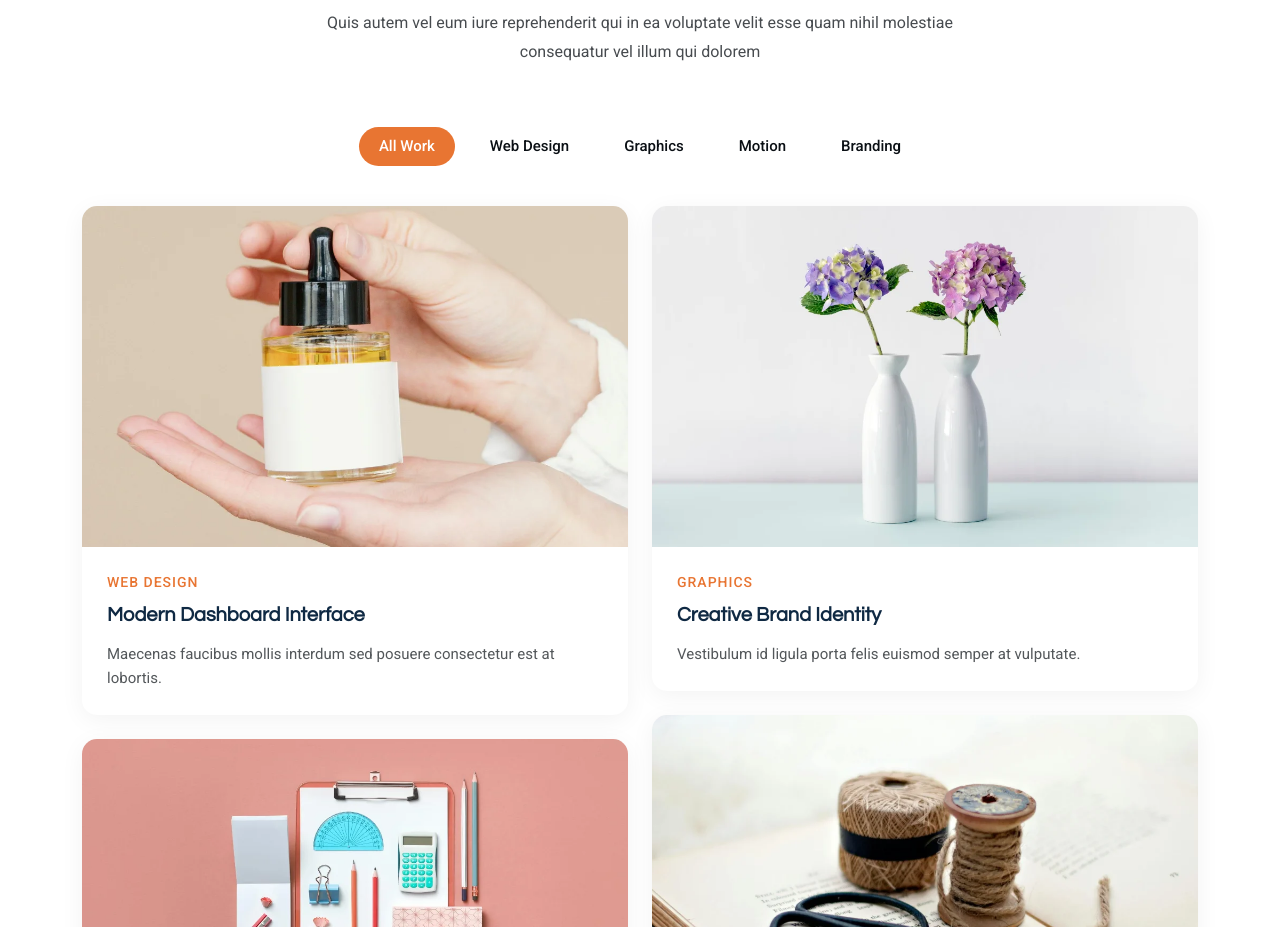
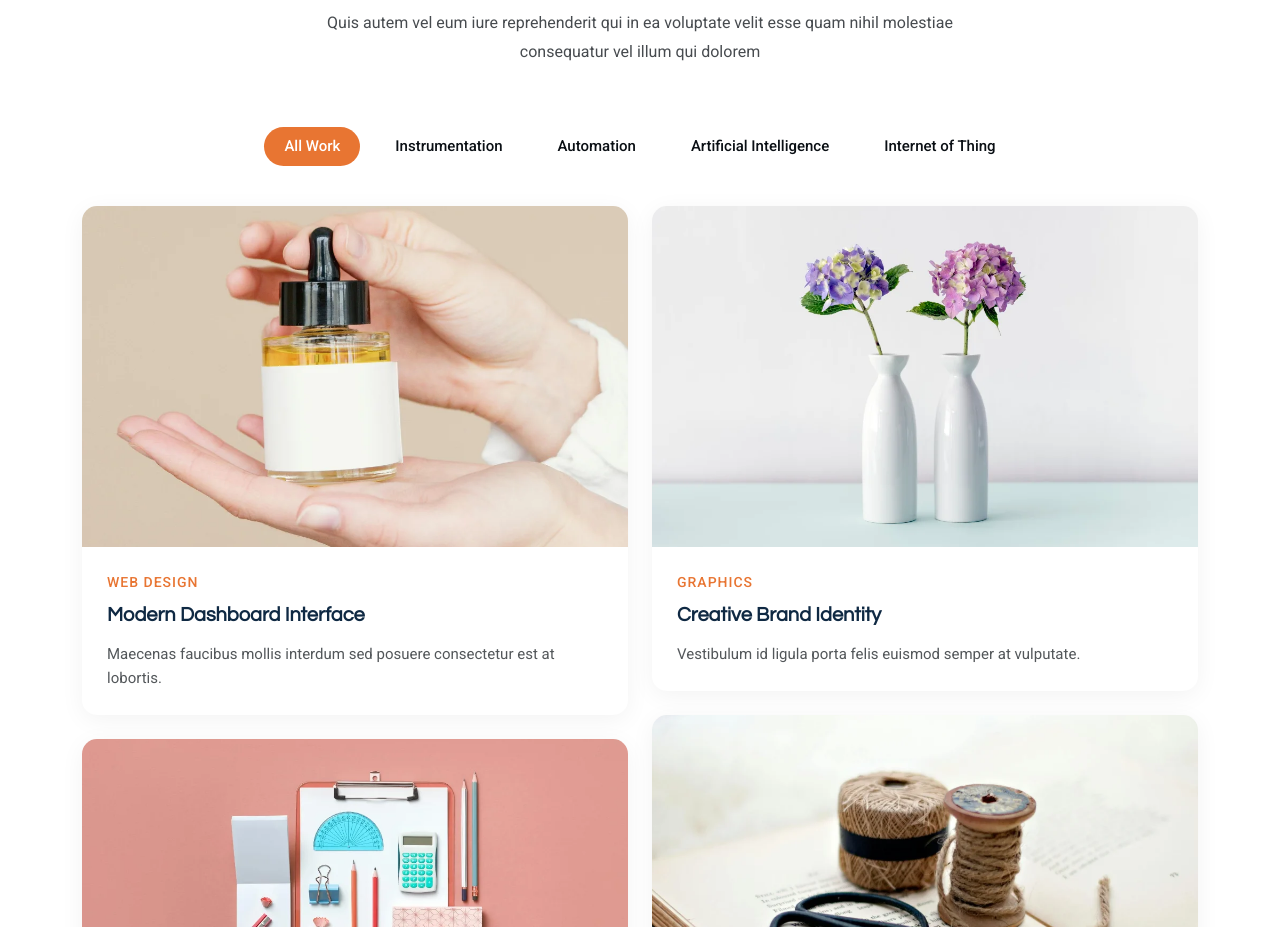
Before and after one commit to qhismuuu/cv, a plain HTML site: page index.html in a window 1280 px wide. Shown: the part 3669-4596 px from the top of the page. Drawn offline with Linux system fonts and the light colour scheme.

Commit message:
Menambahkan template EasyFolio

```diff
--- a/index.html
+++ b/index.html
@@ -425,10 +425,10 @@
           <div class="portfolio-filters-container" data-aos="fade-up" data-aos-delay="200">
             <ul class="portfolio-filters isotope-filters">
               <li data-filter="*" class="filter-active">All Work</li>
-              <li data-filter=".filter-web">Web Design</li>
-              <li data-filter=".filter-graphics">Graphics</li>
-              <li data-filter=".filter-motion">Motion</li>
-              <li data-filter=".filter-brand">Branding</li>
+              <li data-filter=".filter-web">Instrumentation</li>
+              <li data-filter=".filter-graphics">Automation</li>
+              <li data-filter=".filter-motion">Artificial Intelligence</li>
+              <li data-filter=".filter-brand">Internet of Thing</li>
             </ul>
           </div>
 
```
